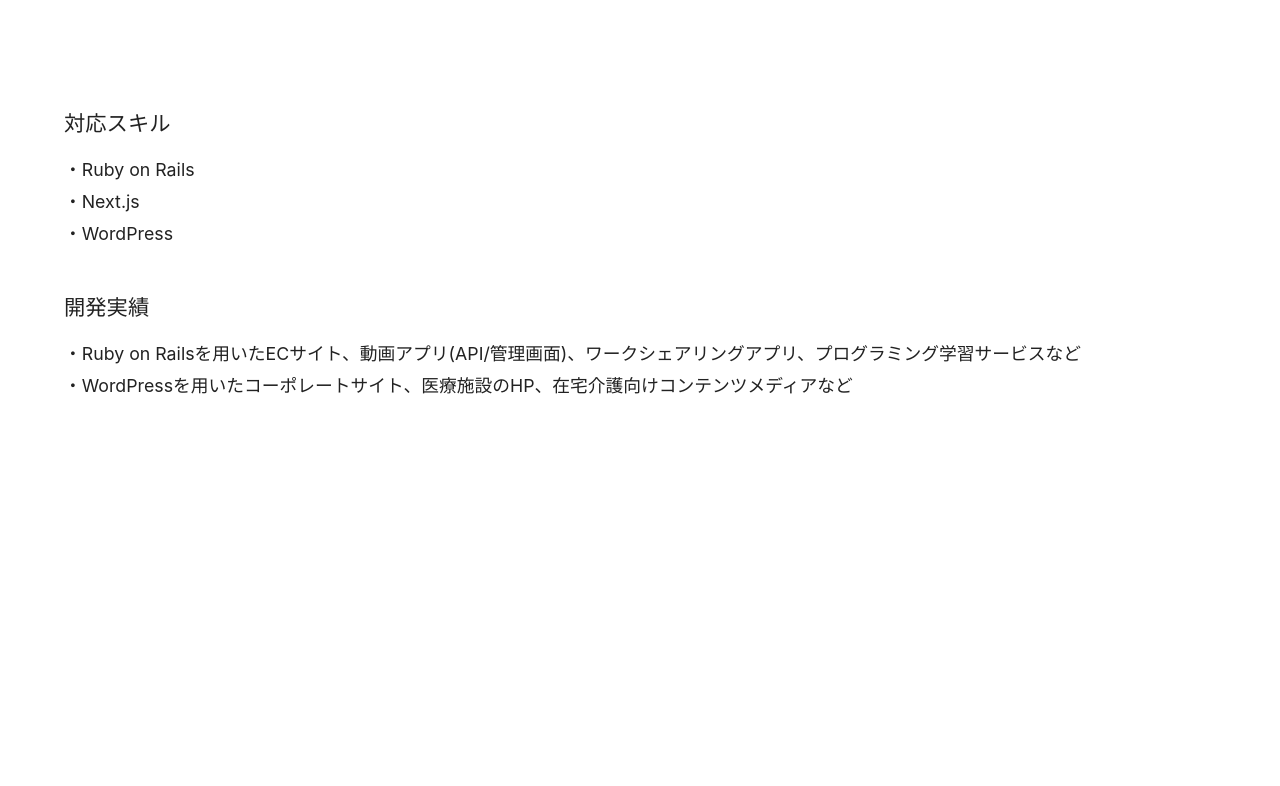
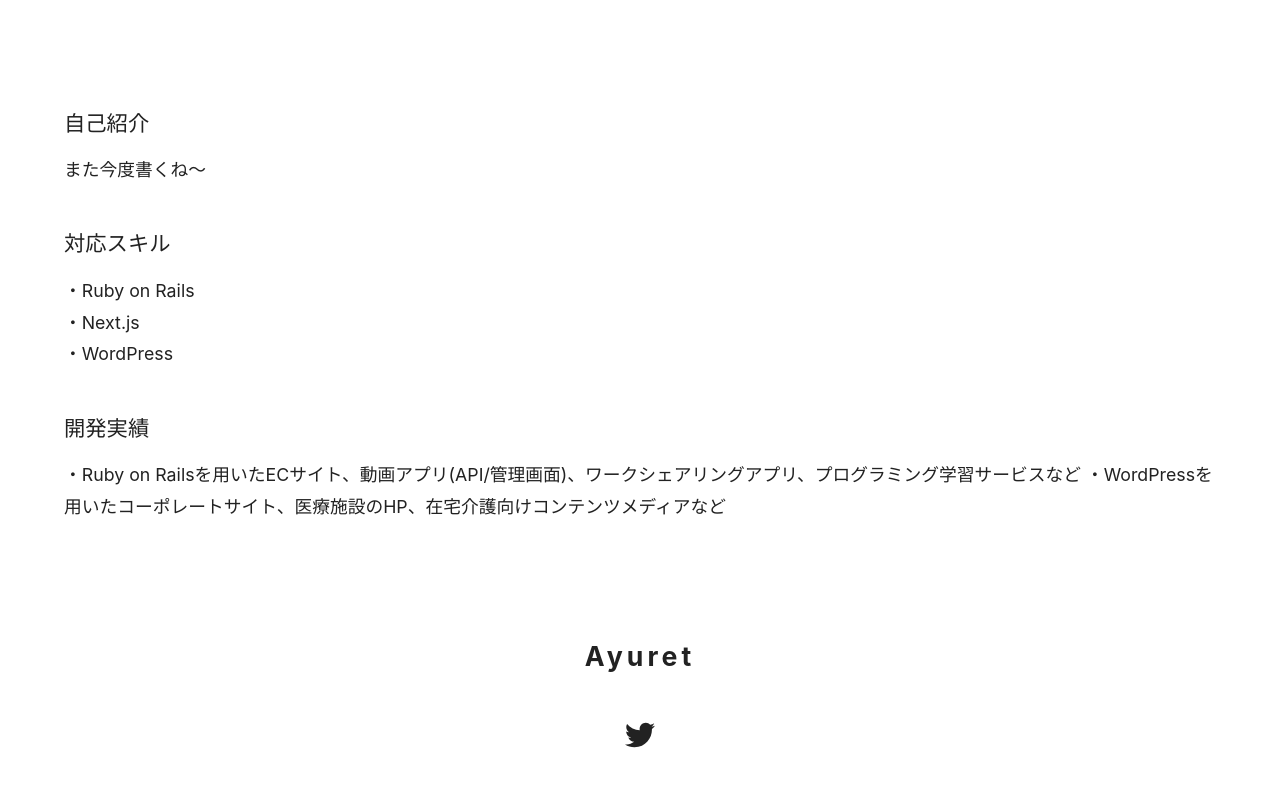
Before and after one commit to kazuki714/magia-blog, a Next.js app: page /about in a window 1280 px wide. Shown: the part 1065-1851 px from the top of the page. Before the commit the page ends 1467 px from the top, so only its background shows below. Built offline with nearby package versions, Linux system fonts and the light colour scheme.

Commit message:
[Modify]aboutページ

```diff
--- a/components/Layout.jsx
+++ b/components/Layout.jsx
@@ -8,7 +8,7 @@ export default function Layout({ children }) {
       <main>
         {children}
       </main>
-      {/* <Footer /> */}
+      <Footer />
     </>
   )
 }
--- a/components/Social.jsx
+++ b/components/Social.jsx
@@ -11,12 +11,12 @@ export default function Social({ iconSize = 'initial' }) {
   return (
     <ul className={styles.list} style={{ '--icon-size': iconSize }}>
       <li>
-        <a href="https://twitter.com/">
+        <a href="https://twitter.com/LUCUA1100">
           <FontAwesomeIcon icon={faTwitter} />
           <span className="sr-only">Twitter</span>
         </a>
       </li>
-      <li>
+      {/* <li>
         <a href="https://www.facebook.com/">
           <FontAwesomeIcon icon={faFacebookF} />
           <span className="sr-only">Facebook</span>
@@ -27,7 +27,7 @@ export default function Social({ iconSize = 'initial' }) {
           <FontAwesomeIcon icon={faGithub} />
           <span className="sr-only">GitHub</span>
         </a>
-      </li>
+      </li> */}
     </ul>
   )
 }
--- a/pages/about.jsx
+++ b/pages/about.jsx
@@ -37,6 +37,12 @@ export default function About() {
         <p>
           モノづくりではデータの解析からクリエイティブまで幅広いことを担当しています。新しいことを取り入れながら、ユーザーにマッチした提案を実現するのが目標です。たくさんの開発・提供が数多くありますが、特にそこを磨く作業に力を入れています。
         </p> */}
+        <h3>自己紹介</h3>
+        <p>
+          また今度書くね〜
+          <br></br>
+
+        </p>
         <h3>対応スキル</h3>
         <p>
           ・Ruby on Rails
@@ -48,7 +54,6 @@ export default function About() {
         <h3>開発実績</h3>
         <p>
           ・Ruby on Railsを用いたECサイト、動画アプリ(API/管理画面)、ワークシェアリングアプリ、プログラミング学習サービスなど
-          <br></br>
           ・WordPressを用いたコーポレートサイト、医療施設のHP、在宅介護向けコンテンツメディアなど
         </p>
 
```
